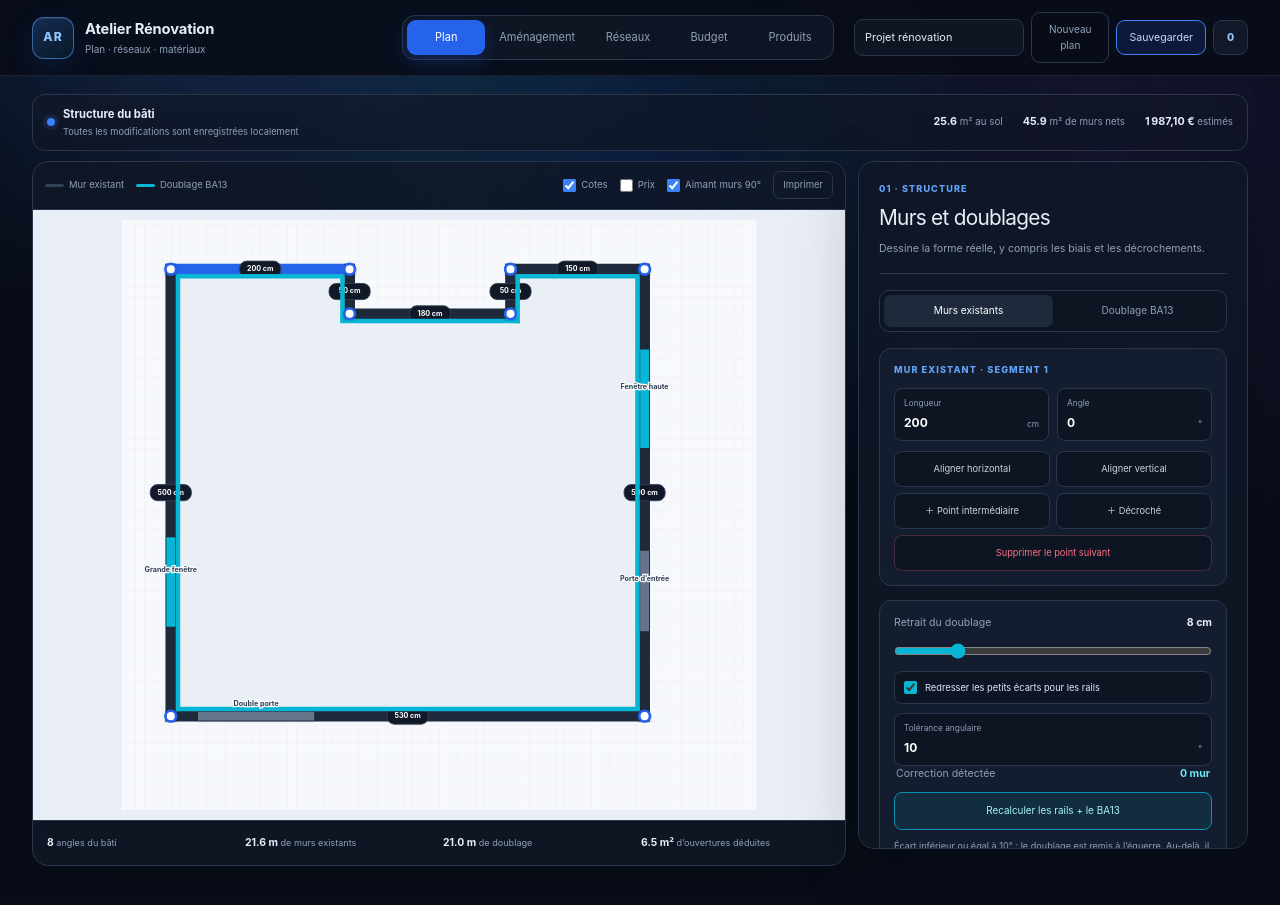
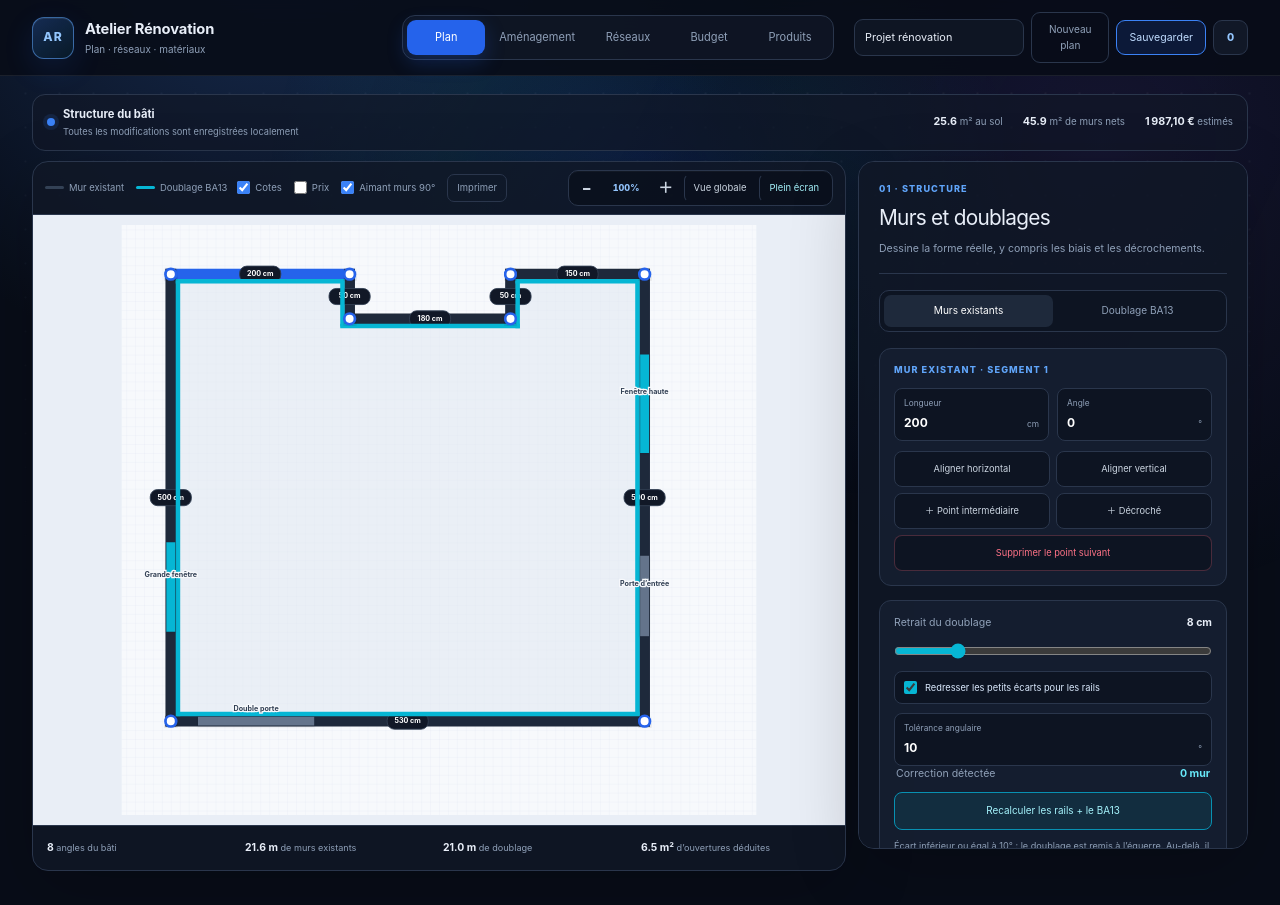
Before and after one commit to egalland/atelier-renovation, a Next.js app: page / in a window 1280 px wide. Built offline with nearby package versions, Linux system fonts and the light colour scheme.

Commit message:
Ajouter navigation zoom panoramique et plein ecran

```diff
--- a/app/globals.css
+++ b/app/globals.css
@@ -91,11 +91,18 @@ button { color: inherit; }
 .main-workspace { padding: 0 clamp(16px, 2.5vw, 36px) 34px; display: grid; grid-template-columns: minmax(0, 1fr) 390px; gap: 12px; align-items: start; }
 .canvas-panel, .inspector-panel { border: 1px solid var(--line); border-radius: 16px; background: rgba(17,24,39,.82); box-shadow: 0 20px 70px rgba(0,0,0,.2); }
 .canvas-panel { overflow: hidden; }
-.canvas-toolbar { min-height: 48px; padding: 8px 12px; display: flex; justify-content: space-between; gap: 16px; align-items: center; border-bottom: 1px solid var(--line); }
+.canvas-toolbar { min-height: 48px; padding: 8px 12px; display: flex; justify-content: space-between; gap: 10px; align-items: center; flex-wrap: wrap; border-bottom: 1px solid var(--line); }
 .canvas-toolbar > div { display: flex; gap: 12px; align-items: center; flex-wrap: wrap; }
 .canvas-toolbar label { display: flex; gap: 5px; align-items: center; color: var(--muted); font-size: .6rem; }
 .canvas-toolbar input { accent-color: var(--blue); }
 .canvas-toolbar button { padding: 6px 9px; border: 1px solid var(--line); border-radius: 7px; background: transparent; color: var(--muted); cursor: pointer; font-size: .59rem; }
+.canvas-toolbar button:hover { border-color: #3b82f6; background: rgba(59,130,246,.08); color: white; }
+.canvas-navigation { margin-left: auto; padding: 3px; gap: 3px !important; flex-wrap: nowrap !important; border: 1px solid var(--line); border-radius: 10px; background: rgba(8,13,24,.64); box-shadow: inset 0 1px rgba(255,255,255,.03); }
+.canvas-navigation button { min-height: 28px; border-color: transparent; background: transparent; color: #cbd5e1; }
+.canvas-navigation .zoom-button { width: 30px; padding: 0; font-size: .9rem; font-weight: 850; }
+.canvas-navigation output { min-width: 43px; color: #93c5fd; text-align: center; font-size: .56rem; font-weight: 800; font-variant-numeric: tabular-nums; }
+.canvas-navigation .fit-button, .canvas-navigation .fullscreen-button { padding-inline: 9px; border-left-color: var(--line); border-radius: 6px; }
+.canvas-navigation .fullscreen-button { color: #a5f3fc; }
 .layer-legend span { display: flex; align-items: center; gap: 5px; color: var(--muted); font-size: .59rem; }
 .layer-legend i { width: 19px; height: 3px; border-radius: 4px; }
 .legend-existing { background: #334155; }
@@ -104,9 +111,10 @@ button { color: inherit; }
 .legend-cold { background: var(--cold); }
 .legend-hot { background: var(--hot); }
 
-.drawing-stage { padding: 10px; background: #e9eef6; }
+.drawing-stage { min-height: 0; padding: 10px; background: #e9eef6; }
 .drawing-stage svg { width: 100%; max-height: calc(100vh - 238px); min-height: 590px; display: block; touch-action: none; user-select: none; }
-.canvas-bg { fill: #f7f9fc; }
+.canvas-bg { fill: #f7f9fc; cursor: grab; }
+.drawing-stage svg.is-panning, .drawing-stage svg.is-panning .canvas-bg { cursor: grabbing; }
 #cad-grid path { stroke: #d9e1ed; stroke-width: .45; }
 .room-fill { fill: rgba(219,227,239,.48); stroke: none; }
 .wall-hit { stroke: transparent; stroke-width: 22; cursor: pointer; }
@@ -162,6 +170,12 @@ button { color: inherit; }
 .canvas-footer { min-height: 45px; padding: 8px 14px; display: grid; grid-template-columns: repeat(4, 1fr); gap: 8px; align-items: center; border-top: 1px solid var(--line); }
 .canvas-footer span { color: var(--muted); font-size: .57rem; }
 .canvas-footer b { color: var(--text); font-size: .65rem; }
+
+.canvas-panel:fullscreen { width: 100vw; height: 100vh; display: flex; flex-direction: column; border: 0; border-radius: 0; background: #0b1220; }
+.canvas-panel:fullscreen .canvas-toolbar { flex: 0 0 auto; background: #0b1220; }
+.canvas-panel:fullscreen .drawing-stage { flex: 1 1 auto; display: flex; padding: 12px; overflow: hidden; }
+.canvas-panel:fullscreen .drawing-stage svg { width: 100%; height: 100%; min-height: 0; max-height: none; }
+.canvas-panel:fullscreen .canvas-footer { flex: 0 0 auto; background: #0b1220; }
 
 .inspector-panel { position: sticky; top: 94px; max-height: calc(100vh - 112px); overflow: auto; scrollbar-color: #334155 transparent; }
 .inspector-content { padding: 20px; }
@@ -327,6 +341,7 @@ button:focus-visible, input:focus-visible, select:focus-visible, summary:focus-v
   .quick-metrics { display: none; }
   .main-workspace { padding: 0 10px 20px; }
   .canvas-toolbar { align-items: flex-start; flex-direction: column; }
+  .canvas-navigation { width: 100%; margin-left: 0; justify-content: center; overflow-x: auto; }
   .drawing-stage { padding: 3px; }
   .drawing-stage svg { min-height: 420px; }
   .canvas-footer { grid-template-columns: 1fr 1fr; }
--- a/app/page.tsx
+++ b/app/page.tsx
@@ -1,6 +1,7 @@
 "use client";
 
 import {
+  useCallback,
   useEffect,
   useMemo,
   useRef,
@@ -15,6 +16,8 @@ type NetworkKind = "electric" | "cold" | "hot";
 type Point = { x: number; y: number };
 type RoutePoint = Point & { wallIndex?: number; wallOffset?: number; wallLayer?: Layer };
 type SelectedWall = { layer: Layer; index: number };
+type ViewBox = { x: number; y: number; width: number; height: number };
+type PanState = { pointerId: number; startClient: Point; origin: ViewBox; scaleX: number; scaleY: number };
 
 type FixtureKind = "door" | "window" | "outlet" | "switch" | "light" | "water-cold" | "water-hot" | "source-electric" | "source-cold" | "source-hot";
 type WallFixture = {
@@ -278,7 +281,9 @@ function NumberInput({ label, value, unit = "cm", min = 0, max = 9999, step = 1,
 
 export default function Home() {
   const svgRef = useRef<SVGSVGElement>(null);
+  const canvasPanelRef = useRef<HTMLDivElement>(null);
   const dragRef = useRef<DragState | null>(null);
+  const panRef = useRef<PanState | null>(null);
   const fileRef = useRef<HTMLInputElement>(null);
   const [mode, setMode] = useState<Mode>("plan");
   const [existing, setExisting] = useState<Point[]>(defaultExisting);
@@ -303,6 +308,9 @@ export default function Home() {
   const [savedProjects, setSavedProjects] = useState<SavedProject[]>([]);
   const [notice, setNotice] = useState("Toutes les modifications sont enregistrées localement");
   const [hydrated, setHydrated] = useState(false);
+  const [viewport, setViewport] = useState<ViewBox | null>(null);
+  const [isPanning, setIsPanning] = useState(false);
+  const [isFullscreen, setIsFullscreen] = useState(false);
   const [newProduct, setNewProduct] = useState<Omit<Product, "id">>({ name: "", reference: "", category: "consommables", store: "", url: "", price: 0, coverage: 1, coverageUnit: "u", packLabel: "unité", checkedAt: new Date().toISOString().slice(0, 10) });
 
   const selectedFixture = fixtures.find((fixture) => fixture.id === selectedFixtureId) ?? null;
@@ -317,6 +325,29 @@ export default function Home() {
     const maxX = Math.max(600, ...finite.map((point) => point.x)); const maxY = Math.max(550, ...finite.map((point) => point.y)); const padding = 55;
     return { x: minX - padding, y: minY - padding, width: Math.max(710, maxX - minX + padding * 2), height: Math.max(660, maxY - minY + padding * 2) };
   }, [existing, lining, objects, routes, fixtures]);
+  const activeView = viewport ?? bounds;
+  const zoomPercent = Math.round(bounds.width / activeView.width * 100);
+  const pointFromEvent = useCallback((event: { clientX: number; clientY: number }) => {
+    const svg = svgRef.current; const matrix = svg?.getScreenCTM(); if (!svg || !matrix) return null;
+    const point = svg.createSVGPoint(); point.x = event.clientX; point.y = event.clientY; return point.matrixTransform(matrix.inverse());
+  }, []);
+  const zoomView = useCallback((factor: number, anchor?: Point) => {
+    setViewport((current) => {
+      const view = current ?? bounds;
+      const minWidth = bounds.width / 8;
+      const maxWidth = bounds.width * 4;
+      const nextWidth = clamp(view.width * factor, minWidth, maxWidth);
+      const appliedFactor = nextWidth / view.width;
+      if (Math.abs(appliedFactor - 1) < 0.0001) return view;
+      const focus = anchor ?? { x: view.x + view.width / 2, y: view.y + view.height / 2 };
+      return {
+        x: focus.x - (focus.x - view.x) * appliedFactor,
+        y: focus.y - (focus.y - view.y) * appliedFactor,
+        width: nextWidth,
+        height: view.height * appliedFactor,
+      };
+    });
+  }, [bounds]);
 
   const routeTotals = useMemo(() => ({
     electric: routes.filter((route) => route.kind === "electric").reduce((sum, route) => sum + routeLength(route, fixtures, existing, lining), 0),
@@ -378,6 +409,8 @@ export default function Home() {
       const draft = JSON.parse(localStorage.getItem(DRAFT_KEY) ?? "null");
       if (draft?.existing?.length >= 3) {
         const restoredBuild = { ...defaultBuild, ...(draft.build ?? {}) };
+        // Browser-only draft hydration intentionally restores the related state atomically here.
+        // eslint-disable-next-line react-hooks/set-state-in-effect
         setExisting(copyPoints(draft.existing)); setLining(copyPoints(draft.lining?.length >= 3 ? draft.lining : createLining(draft.existing, restoredBuild)));
         setFixtures(copyFixtures(draft.fixtures ?? [])); setObjects(copyObjects(draft.objects ?? [])); setRoutes(copyRoutes(draft.routes ?? []));
         setBuild(restoredBuild); setBudgetChoices(draft.budgetChoices ?? {}); setProjectName(draft.projectName ?? "Projet rénovation");
@@ -403,10 +436,50 @@ export default function Home() {
     window.addEventListener("pointermove", followPointer, { passive: true });
     return () => { cancelAnimationFrame(frame); window.removeEventListener("pointermove", followPointer); };
   }, []);
+  useEffect(() => {
+    const syncFullscreen = () => setIsFullscreen(document.fullscreenElement === canvasPanelRef.current);
+    document.addEventListener("fullscreenchange", syncFullscreen);
+    return () => document.removeEventListener("fullscreenchange", syncFullscreen);
+  }, []);
+  useEffect(() => {
+    const svg = svgRef.current;
+    if (!svg) return;
+    const handleNativeWheel = (event: globalThis.WheelEvent) => {
+      event.preventDefault();
+      const anchor = pointFromEvent(event);
+      zoomView(event.deltaY < 0 ? 0.88 : 1.14, anchor ?? undefined);
+    };
+    svg.addEventListener("wheel", handleNativeWheel, { passive: false });
+    return () => svg.removeEventListener("wheel", handleNativeWheel);
+  }, [pointFromEvent, zoomView]);
 
-  function pointFromEvent(event: { clientX: number; clientY: number }) {
-    const svg = svgRef.current; const matrix = svg?.getScreenCTM(); if (!svg || !matrix) return null;
-    const point = svg.createSVGPoint(); point.x = event.clientX; point.y = event.clientY; return point.matrixTransform(matrix.inverse());
+  function beginCanvasPan(event: ReactPointerEvent<SVGRectElement>) {
+    if (event.button !== 0) return;
+    const svg = svgRef.current;
+    const matrix = svg?.getScreenCTM();
+    if (!svg || !matrix) return;
+    event.preventDefault();
+    event.stopPropagation();
+    event.currentTarget.setPointerCapture(event.pointerId);
+    const view = { ...activeView };
+    panRef.current = {
+      pointerId: event.pointerId,
+      startClient: { x: event.clientX, y: event.clientY },
+      origin: view,
+      scaleX: Math.abs(matrix.a) || 1,
+      scaleY: Math.abs(matrix.d) || Math.abs(matrix.a) || 1,
+    };
+    setViewport(view);
+    setIsPanning(true);
+    clearSelection();
+  }
+  async function toggleFullscreen() {
+    try {
+      if (document.fullscreenElement === canvasPanelRef.current) await document.exitFullscreen();
+      else await canvasPanelRef.current?.requestFullscreen();
+    } catch {
+      setNotice("Le plein écran n’est pas disponible dans ce navigateur");
+    }
   }
   function clearSelection(except?: "wall" | "fixture" | "object" | "route") {
     if (except !== "wall") setSelectedWall(null); if (except !== "fixture") setSelectedFixtureId(null); if (except !== "object") setSelectedObjectId(null); if (except !== "route") setSelectedRouteId(null);
@@ -437,6 +510,13 @@ export default function Home() {
   }
 
   function onPointerMove(event: ReactPointerEvent<SVGSVGElement>) {
+    const pan = panRef.current;
+    if (pan) {
+      const dx = (event.clientX - pan.startClient.x) / pan.scaleX;
+      const dy = (event.clientY - pan.startClient.y) / pan.scaleY;
+      setViewport({ ...pan.origin, x: pan.origin.x - dx, y: pan.origin.y - dy });
+      return;
+    }
     const pointer = pointFromEvent(event); const drag = dragRef.current; if (!pointer || !drag) return;
     if (drag.type === "wall-point") setPoints(drag.layer, (points) => points.map((point, index) => index === drag.index ? snapPoint(pointer, points, index) : point));
     if (drag.type === "fixture") setFixtures((current) => current.map((fixture) => {
@@ -458,7 +538,12 @@ export default function Home() {
       return { x: round(drag.origin.x + pointer.x - drag.start.x), y: round(drag.origin.y + pointer.y - drag.start.y) };
     }) } : route));
   }
-  function endDrag() { if (dragRef.current) setNotice("Modification enregistrée"); dragRef.current = null; }
+  function endDrag() {
+    if (dragRef.current) setNotice("Modification enregistrée");
+    dragRef.current = null;
+    panRef.current = null;
+    setIsPanning(false);
+  }
 
   function beginPointDrag(event: ReactPointerEvent<SVGCircleElement>, layer: Layer, index: number) { event.preventDefault(); event.stopPropagation(); event.currentTarget.setPointerCapture(event.pointerId); dragRef.current = { type: "wall-point", layer, index }; setSelectedWall({ layer, index: Math.max(0, index - 1) }); clearSelection("wall"); }
   function beginFixtureDrag(event: ReactPointerEvent<SVGGElement>, fixture: WallFixture) { event.preventDefault(); event.stopPropagation(); event.currentTarget.setPointerCapture(event.pointerId); dragRef.current = { type: "fixture", id: fixture.id }; setSelectedFixtureId(fixture.id); clearSelection("fixture"); }
@@ -521,10 +606,10 @@ export default function Home() {
     if (!window.confirm("Créer un nouveau plan ? Le brouillon actuel sera remplacé, mais tes configurations sauvegardées et ta bibliothèque de produits resteront disponibles.")) return;
     const nextExisting = copyPoints(defaultExisting); const nextBuild = { ...defaultBuild }; const nextLining = createLining(nextExisting, nextBuild); const nextFixtures = copyFixtures(defaultFixtures);
     setProjectName("Nouveau projet"); setExisting(nextExisting); setBuild(nextBuild); setLining(nextLining); setFixtures(nextFixtures); setObjects(copyObjects(defaultObjects)); setRoutes(automaticRoutes(nextFixtures, nextExisting, nextLining)); setBudgetChoices({});
-    setElementSnap(true); setShowPrices(false); setMode("plan"); setSelectedWall({ layer: "existing", index: 0 }); setSelectedFixtureId(null); setSelectedObjectId(null); setSelectedRouteId(null); setRouteWallWaypointMode(false); setNotice("Nouveau plan créé — les sauvegardes et produits sont conservés");
+    setElementSnap(true); setShowPrices(false); setViewport(null); setMode("plan"); setSelectedWall({ layer: "existing", index: 0 }); setSelectedFixtureId(null); setSelectedObjectId(null); setSelectedRouteId(null); setRouteWallWaypointMode(false); setNotice("Nouveau plan créé — les sauvegardes et produits sont conservés");
   }
   function saveProject() { const name = projectName.trim() || "Projet sans nom"; const saved: SavedProject = { id: uid(), name, updatedAt: new Date().toISOString(), existing: copyPoints(existing), lining: copyPoints(lining), fixtures: copyFixtures(fixtures), objects: copyObjects(objects), routes: copyRoutes(routes), build: { ...build }, budgetChoices: { ...budgetChoices }, elementSnap, showPrices }; setSavedProjects((current) => [saved, ...current]); setNotice(`« ${name} » sauvegardé`); }
-  function loadProject(project: SavedProject) { setProjectName(project.name); setExisting(copyPoints(project.existing)); setLining(copyPoints(project.lining)); setFixtures(copyFixtures(project.fixtures)); setObjects(copyObjects(project.objects)); setRoutes(copyRoutes(project.routes)); setBuild({ ...defaultBuild, ...project.build }); setBudgetChoices({ ...project.budgetChoices }); setElementSnap(project.elementSnap ?? true); setShowPrices(project.showPrices ?? false); setRouteWallWaypointMode(false); setNotice(`« ${project.name} » chargé`); }
+  function loadProject(project: SavedProject) { setProjectName(project.name); setExisting(copyPoints(project.existing)); setLining(copyPoints(project.lining)); setFixtures(copyFixtures(project.fixtures)); setObjects(copyObjects(project.objects)); setRoutes(copyRoutes(project.routes)); setBuild({ ...defaultBuild, ...project.build }); setBudgetChoices({ ...project.budgetChoices }); setElementSnap(project.elementSnap ?? true); setShowPrices(project.showPrices ?? false); setViewport(null); setRouteWallWaypointMode(false); setNotice(`« ${project.name} » chargé`); }
 
   function addProduct() { if (!newProduct.name.trim()) return; setProducts((current) => [{ ...newProduct, id: uid() }, ...current]); setNewProduct((current) => ({ ...current, name: "", reference: "", price: 0 })); setNotice("Produit ajouté à la bibliothèque"); }
   function updateProduct(id: string, changes: Partial<Product>) { setProducts((current) => current.map((product) => product.id === id ? { ...product, ...changes } : product)); }
@@ -545,17 +630,24 @@ export default function Home() {
       <section className="context-bar"><div><span className={`mode-dot mode-dot-${mode}`} /> <strong>{mode === "plan" ? "Structure du bâti" : mode === "layout" ? "Volumes et aménagement" : mode === "networks" ? `${networkName(networkFilter)} uniquement` : mode === "budget" ? "Métré et achats" : "Bibliothèque de produits"}</strong><small>{notice}</small></div><div className="quick-metrics"><span><b>{metrics.floor.toFixed(1)}</b> m² au sol</span><span><b>{metrics.wallNet.toFixed(1)}</b> m² de murs nets</span><span><b>{euros(renovationTotal)}</b> estimés</span></div></section>
 
       <section className={`main-workspace mode-${mode}`}>
-        <div className="canvas-panel">
+        <div ref={canvasPanelRef} className="canvas-panel">
           <div className="canvas-toolbar">
             <div className="layer-legend"><span><i className="legend-existing" />Mur existant</span><span><i className="legend-lining" />Doublage BA13</span>{mode === "networks" && <span><i className={`legend-${networkFilter}`} />{networkName(networkFilter)}</span>}</div>
             <div><label><input type="checkbox" checked={showDimensions} onChange={(event) => setShowDimensions(event.target.checked)} /> Cotes</label><label><input type="checkbox" checked={showPrices} onChange={(event) => setShowPrices(event.target.checked)} /> Prix</label>{mode === "plan" ? <label><input type="checkbox" checked={orthogonalSnap} onChange={(event) => setOrthogonalSnap(event.target.checked)} /> Aimant murs 90°</label> : <label><input type="checkbox" checked={elementSnap} onChange={(event) => setElementSnap(event.target.checked)} /> Aimant éléments 5 cm</label>}<button type="button" onClick={() => window.print()}>Imprimer</button></div>
+            <div className="canvas-navigation" aria-label="Navigation du plan">
+              <button type="button" className="zoom-button" aria-label="Dézoomer" title="Dézoomer" onClick={() => zoomView(1.2)}>−</button>
+              <output aria-label="Niveau de zoom">{zoomPercent}%</output>
+              <button type="button" className="zoom-button" aria-label="Zoomer" title="Zoomer" onClick={() => zoomView(1 / 1.2)}>＋</button>
+              <button type="button" className="fit-button" title="Recadrer toute la pièce" onClick={() => setViewport(null)}>Vue globale</button>
+              <button type="button" className="fullscreen-button" title={isFullscreen ? "Quitter le plein écran" : "Afficher le plan en plein écran"} onClick={toggleFullscreen}>{isFullscreen ? "Retour" : "Plein écran"}</button>
+            </div>
           </div>
 
           <div className="drawing-stage">
-            <svg ref={svgRef} className={routeWallWaypointMode ? "waypoint-mode" : ""} viewBox={`${bounds.x} ${bounds.y} ${bounds.width} ${bounds.height}`} role="img" aria-label="Plan interactif de rénovation" onPointerMove={onPointerMove} onPointerUp={endDrag} onPointerLeave={endDrag} onPointerCancel={endDrag}>
+            <svg ref={svgRef} className={`${routeWallWaypointMode ? "waypoint-mode" : ""} ${isPanning ? "is-panning" : ""}`} viewBox={`${activeView.x} ${activeView.y} ${activeView.width} ${activeView.height}`} role="img" aria-label="Plan interactif de rénovation. Utilisez la molette pour zoomer et faites glisser le fond pour vous déplacer." onPointerMove={onPointerMove} onPointerUp={endDrag} onPointerLeave={endDrag} onPointerCancel={endDrag}>
               <defs><pattern id="cad-grid" width="10" height="10" patternUnits="userSpaceOnUse"><path d="M10 0H0V10" fill="none" /></pattern><filter id="soft-shadow"><feDropShadow dx="0" dy="3" stdDeviation="3" floodOpacity=".16" /></filter></defs>
-              <rect x={bounds.x} y={bounds.y} width={bounds.width} height={bounds.height} className="canvas-bg" onPointerDown={() => clearSelection()} />
-              <rect x={bounds.x} y={bounds.y} width={bounds.width} height={bounds.height} fill="url(#cad-grid)" pointerEvents="none" />
+              <rect x={activeView.x} y={activeView.y} width={activeView.width} height={activeView.height} className="canvas-bg" onPointerDown={beginCanvasPan} />
+              <rect x={activeView.x} y={activeView.y} width={activeView.width} height={activeView.height} fill="url(#cad-grid)" pointerEvents="none" />
               <path d={wallPath(existing)} className="room-fill" pointerEvents="none" />
 
               {existing.map((_, index) => { const wall = segment(existing, index); const selected = selectedWall?.layer === "existing" && selectedWall.index === index; return <g key={`existing-${index}`}><line className="wall-hit" x1={wall.a.x} y1={wall.a.y} x2={wall.b.x} y2={wall.b.y} onPointerDown={(event) => { event.preventDefault(); event.stopPropagation(); setSelectedWall({ layer: "existing", index }); clearSelection("wall"); }} /><line className={`wall-line existing-wall ${selected ? "selected" : ""}`} x1={wall.a.x} y1={wall.a.y} x2={wall.b.x} y2={wall.b.y} pointerEvents="none" />{showDimensions && <g className="wall-dimension" transform={`translate(${(wall.a.x + wall.b.x) / 2},${(wall.a.y + wall.b.y) / 2})`}><rect x="-23" y="-9" width="46" height="18" rx="8" /><text textAnchor="middle" dominantBaseline="middle">{Math.round(segmentLength(existing, index))} cm</text></g>}</g>; })}
```
